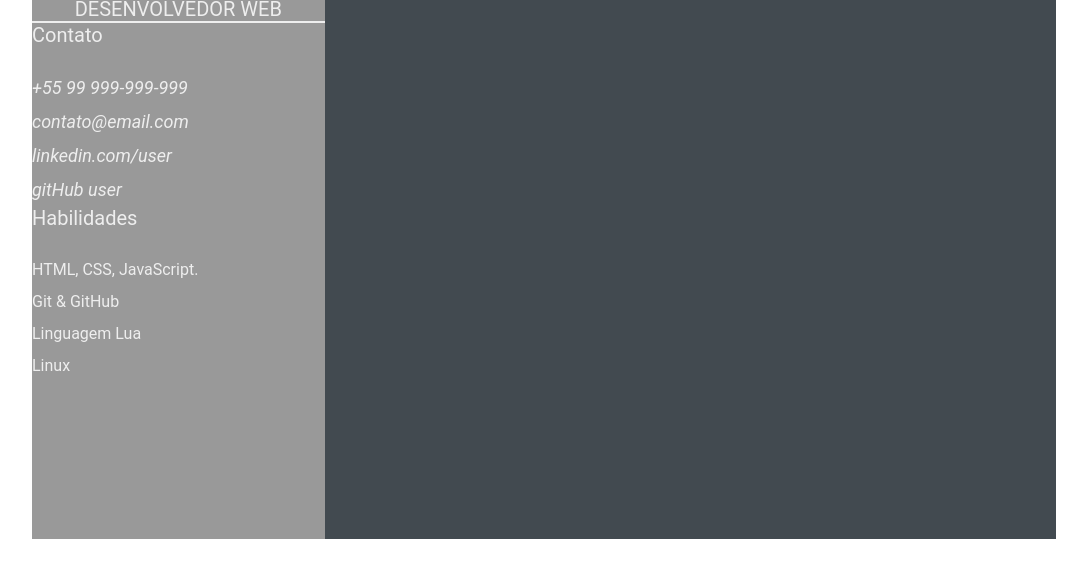
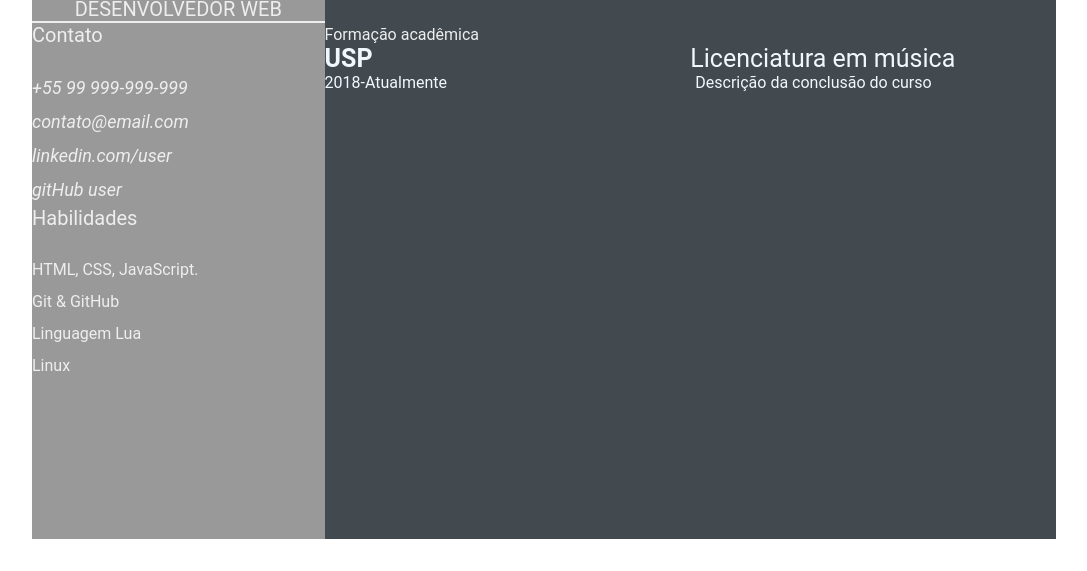
Before and after one commit to jandereloi/devweekgit.github.io, a plain HTML site: page index.html in a window 1280 px wide. Shown: the part 293-864 px from the top of the page, without its empty margins (96-1183 px from the left). Drawn offline with Linux system fonts and the light colour scheme.

Commit message:
feature: add school academy

```diff
--- a/index.html
+++ b/index.html
@@ -74,6 +74,19 @@
                     </div>
                 </div>
             </section>
+            <section class="education gap">
+                <div class="right-title">Formação acadêmica</div>
+                    <div class="education-contents">
+                        <div class="education-left">
+                            <p class="education-school-name">USP</p>
+                            <p class="education-time-period">2018-Atualmente</p>
+                        </div>
+                        <div class="education-right">
+                            <p class="education-subject">Licenciatura em música</p>
+                            <p class="education-desc">Descrição da conclusão do curso</p>
+                        </div>
+                    </div>
+            </section>
         </section>
     </main>
 </body>
```
